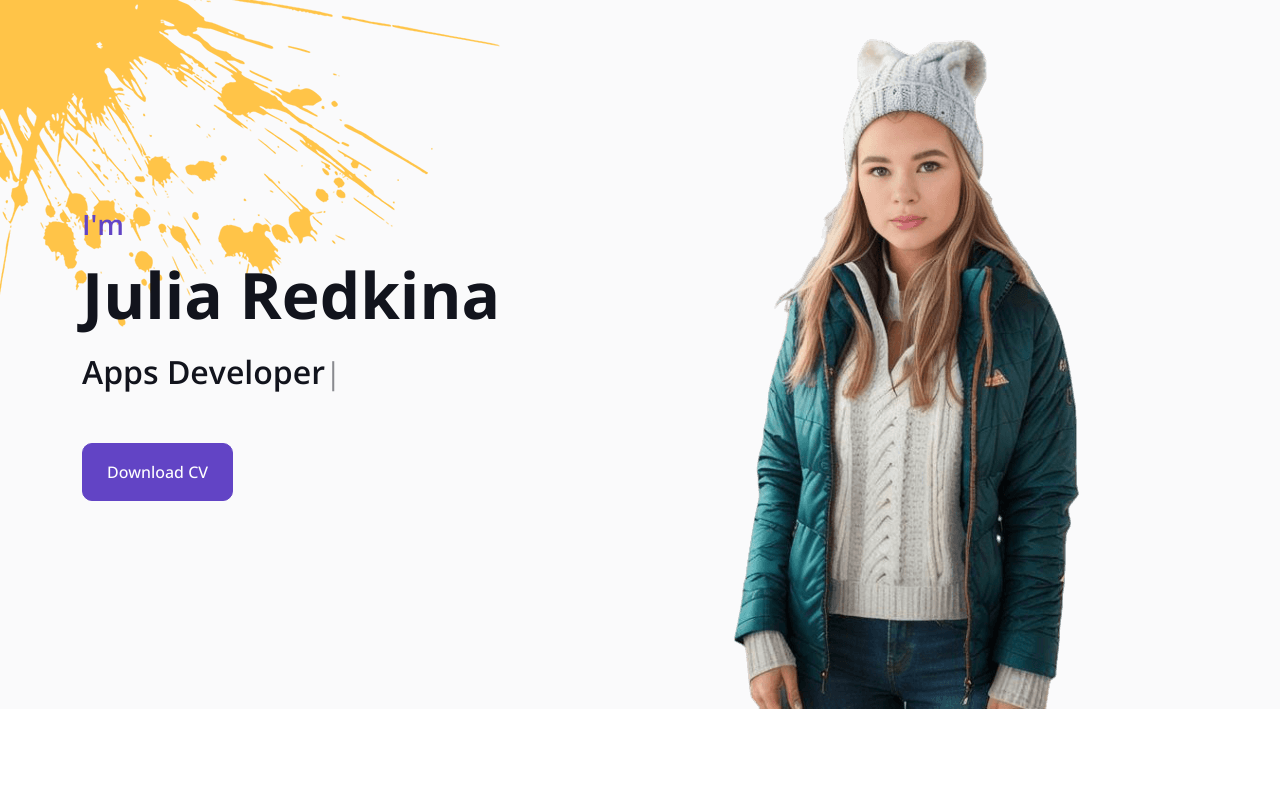
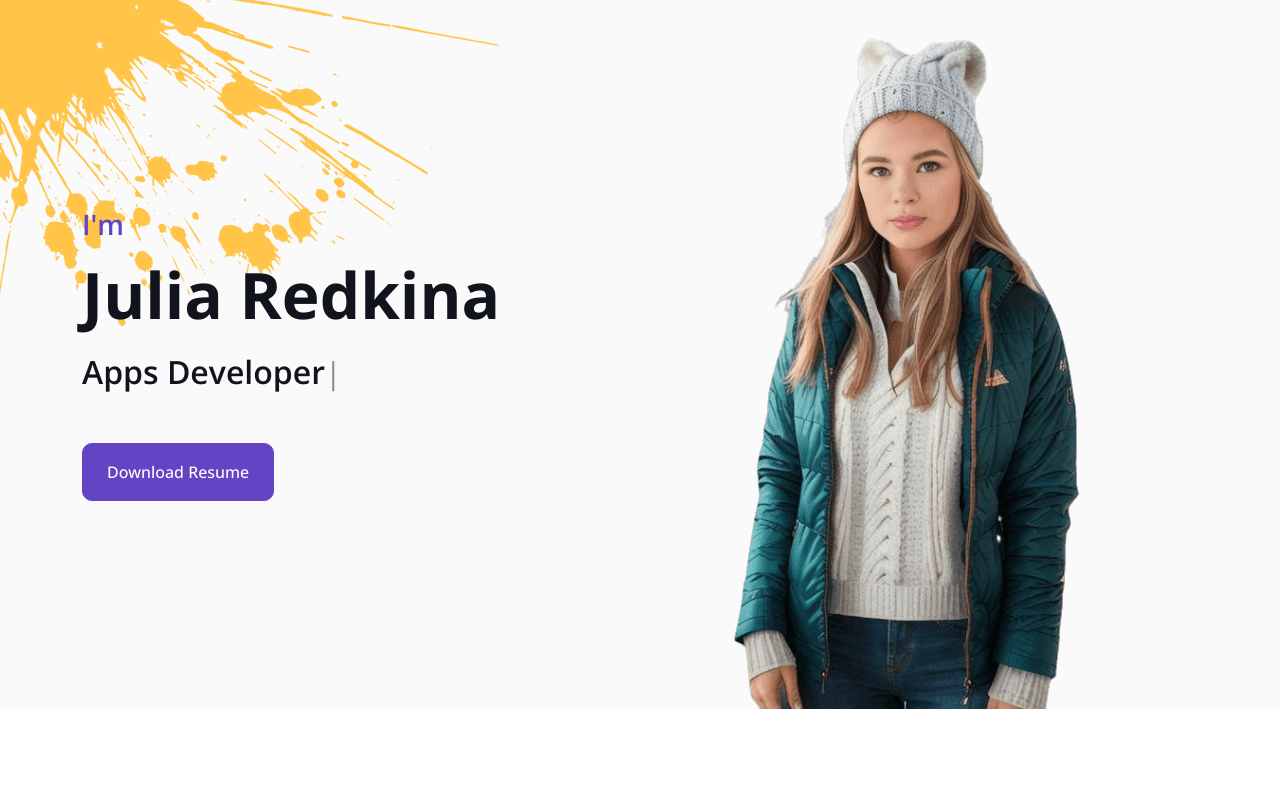
Before and after one commit to annaoutlook/personal_site, a plain HTML site: page index.html in a window 1280 px wide. Shown: the top 800 px of the page. Drawn offline with nearby package versions, Linux system fonts and the light colour scheme.

Commit message:
add resume

```diff
--- a/index.html
+++ b/index.html
@@ -79,7 +79,7 @@
                     <h2 class="typed-text-output d-inline"></h2>
                     <div class="typed-text d-none">Senior Shopify Developer, Apps Developer, Shopify Theme Expert, Drop shipping Specalist</div>
                     <div class="d-flex align-items-center pt-5">
-                        <a href="" class="btn btn-primary py-3 px-4 me-5">Download CV</a>
+                        <a href="resume.pdf" class="btn btn-primary py-3 px-4 me-5">Download Resume</a>
                         <!-- <button type="button" class="btn-play" data-bs-toggle="modal"
                             data-src="https://www.youtube.com/embed/DWRcNpR6Kdc" data-bs-target="#videoModal">
                             <span></span>
```
Also changed, not shown: 1 other file.
